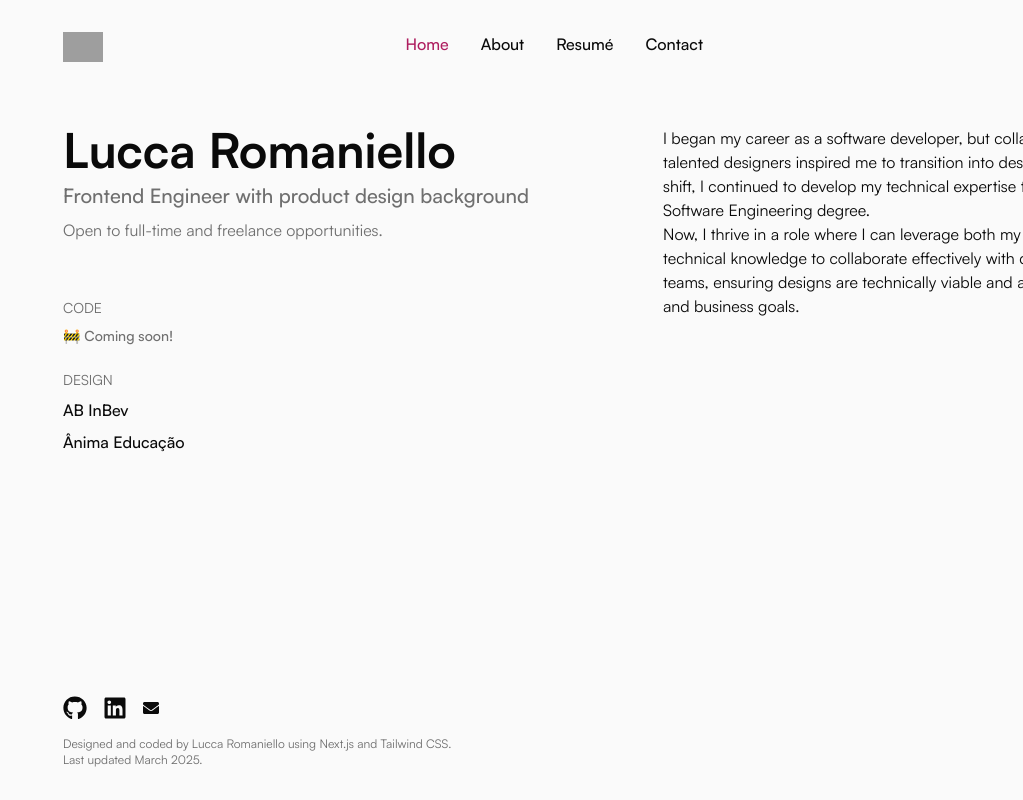
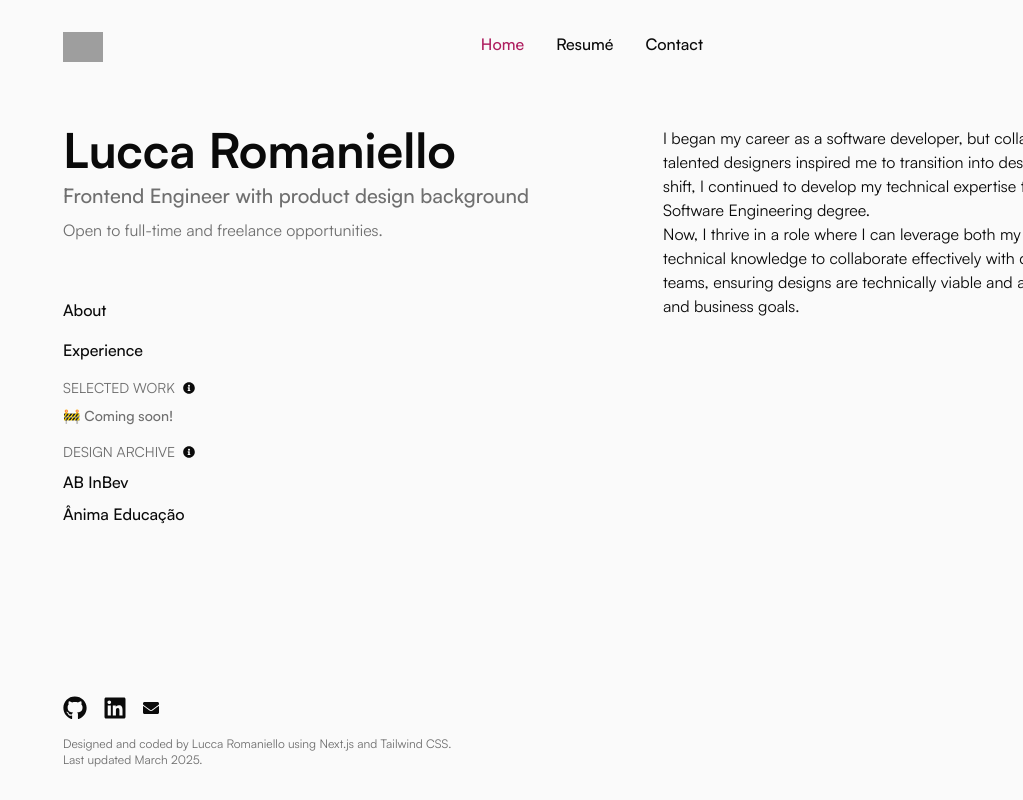
Before and after one commit to luccaromaniello/portfolio, a Next.js app: page / in a window 1280 px wide. Shown: the top 800 px of the page, without its empty margins (257-1280 px from the left). Built offline with nearby package versions, Linux system fonts and the light colour scheme; grey boxes are pictures that could not be loaded.

Commit message:
Refactors sidenav to add about and experiences

```diff
--- a/src/components/SideNavigation/index.tsx
+++ b/src/components/SideNavigation/index.tsx
@@ -4,6 +4,7 @@ import { MenuItem } from "../MenuItem";
 import { usePathname } from "next/navigation";
 import Footer from "../Footer";
 import Header from "../Header";
+import { FaInfoCircle } from "react-icons/fa";
 
 const SideNavigation = () => {
   const pathname = usePathname();
@@ -43,7 +44,15 @@ const SideNavigation = () => {
       <Header />
       <nav className="flex flex-col h-full mt-12">
         <div className="mt-2 mb-2">
-          <p className="uppercase mb-2 text-sm text-content-secondary">Code</p>
+          <MenuItem name={'About'} pageReference={'/about'} active={pathname === '/about'}/>
+        </div>
+        <div className="mt-2 mb-2">
+          <MenuItem name={'Experience'} pageReference={'/experience'} active={pathname === '/experience'}/>
+        </div>
+        <div className="mt-2 mb-2">
+          <div className="flex flex-row gap-2 items-center mb-2">
+            <p className="uppercase text-sm text-content-secondary">Selected work</p> <FaInfoCircle className="text-xs"/>
+          </div>
           <ul className="text-sm font-medium text-content-secondary">
             🚧 Coming soon!
             {/* {codeCases.map(({ href, title }) => (
@@ -53,8 +62,10 @@ const SideNavigation = () => {
             ))} */}
           </ul>
         </div>
-        <div className="mt-4 mb-2">
-          <p className="uppercase text-sm text-content-secondary">Design</p>
+        <div className="mt-2 mb-2">
+          <div className="flex flex-row gap-2 items-center mb-2">
+            <p className="uppercase text-sm text-content-secondary">Design archive</p> <FaInfoCircle className="text-xs"/>
+          </div>
           <ul>
             {designCases.map(({ href, title }) => (
               <li className="mt-2 mb-2" key={title}>
--- a/src/components/TopNavigation/index.tsx
+++ b/src/components/TopNavigation/index.tsx
@@ -11,10 +11,6 @@ const TopNavigation =() => {
     {
       href: '/',
       title: 'Home',
-    },
-    {
-      href: '/about',
-      title: 'About',
     },
     {
       href: 'https://www.linkedin.com/in/luccaromaniello/',
```
